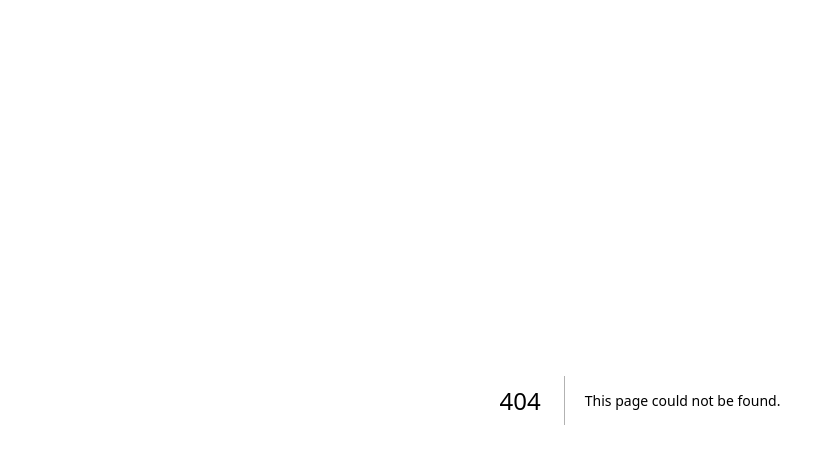
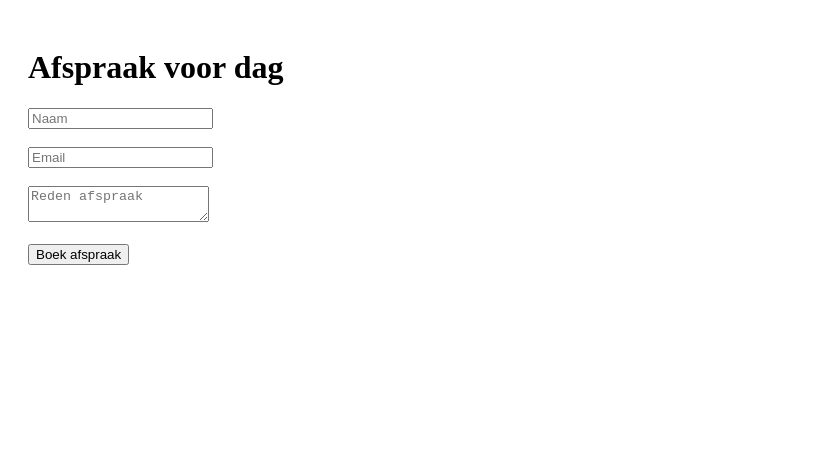
Before and after one commit to ElectroBillen/Electrobillenafspraak, a Next.js app: page /book in a window 1280 px wide. Before the commit this address had no page. Shown: the top 464 px of the page, without its empty margins (0-815 px from the left). Built offline with nearby package versions, Linux system fonts and the light colour scheme.

Commit message:
Add Book component for appointment booking

```diff
--- /dev/null
+++ b/app/book/page.js
@@ -0,0 +1,63 @@
+"use client";
+
+import { useSearchParams } from "next/navigation";
+import { useState } from "react";
+
+export default function Book() {
+  const params = useSearchParams();
+  const day = params.get("day");
+
+  const [form, setForm] = useState({
+    name: "",
+    email: "",
+    reason: "",
+  });
+
+  const handleSubmit = (e) => {
+    e.preventDefault();
+
+    if (!form.name || !form.email || !form.reason) {
+      alert("Alles invullen!");
+      return;
+    }
+
+    alert(`Afspraak geboekt op dag ${day}`);
+  };
+
+  return (
+    <div style={{ padding: 20 }}>
+      <h1>Afspraak voor dag {day}</h1>
+
+      <form onSubmit={handleSubmit}>
+        <input
+          placeholder="Naam"
+          value={form.name}
+          onChange={(e) =>
+            setForm({ ...form, name: e.target.value })
+          }
+        />
+        <br /><br />
+
+        <input
+          placeholder="Email"
+          value={form.email}
+          onChange={(e) =>
+            setForm({ ...form, email: e.target.value })
+          }
+        />
+        <br /><br />
+
+        <textarea
+          placeholder="Reden afspraak"
+          value={form.reason}
+          onChange={(e) =>
+            setForm({ ...form, reason: e.target.value })
+          }
+        />
+        <br /><br />
+
+        <button type="submit">Boek afspraak</button>
+      </form>
+    </div>
+  );
+}
```
